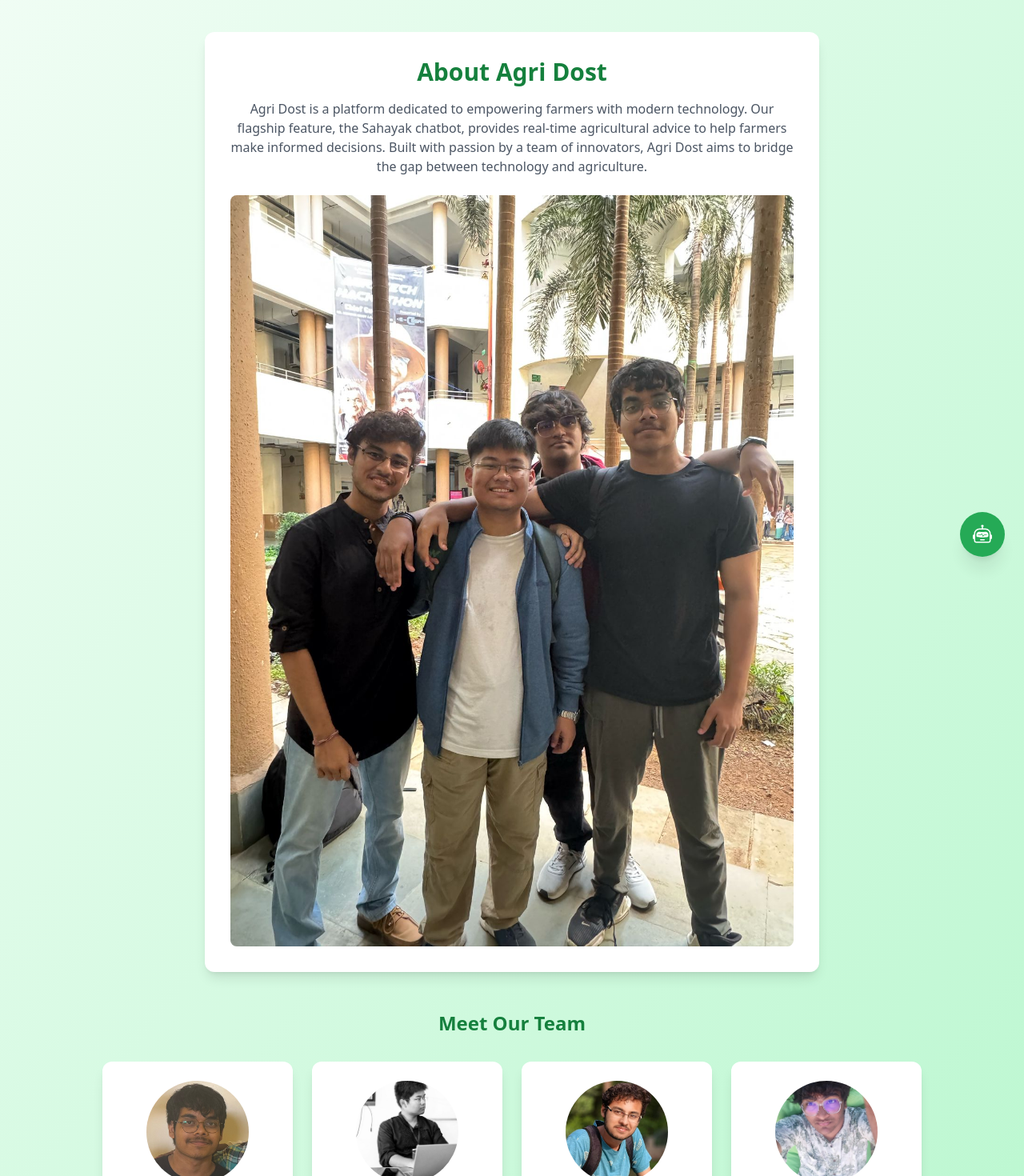
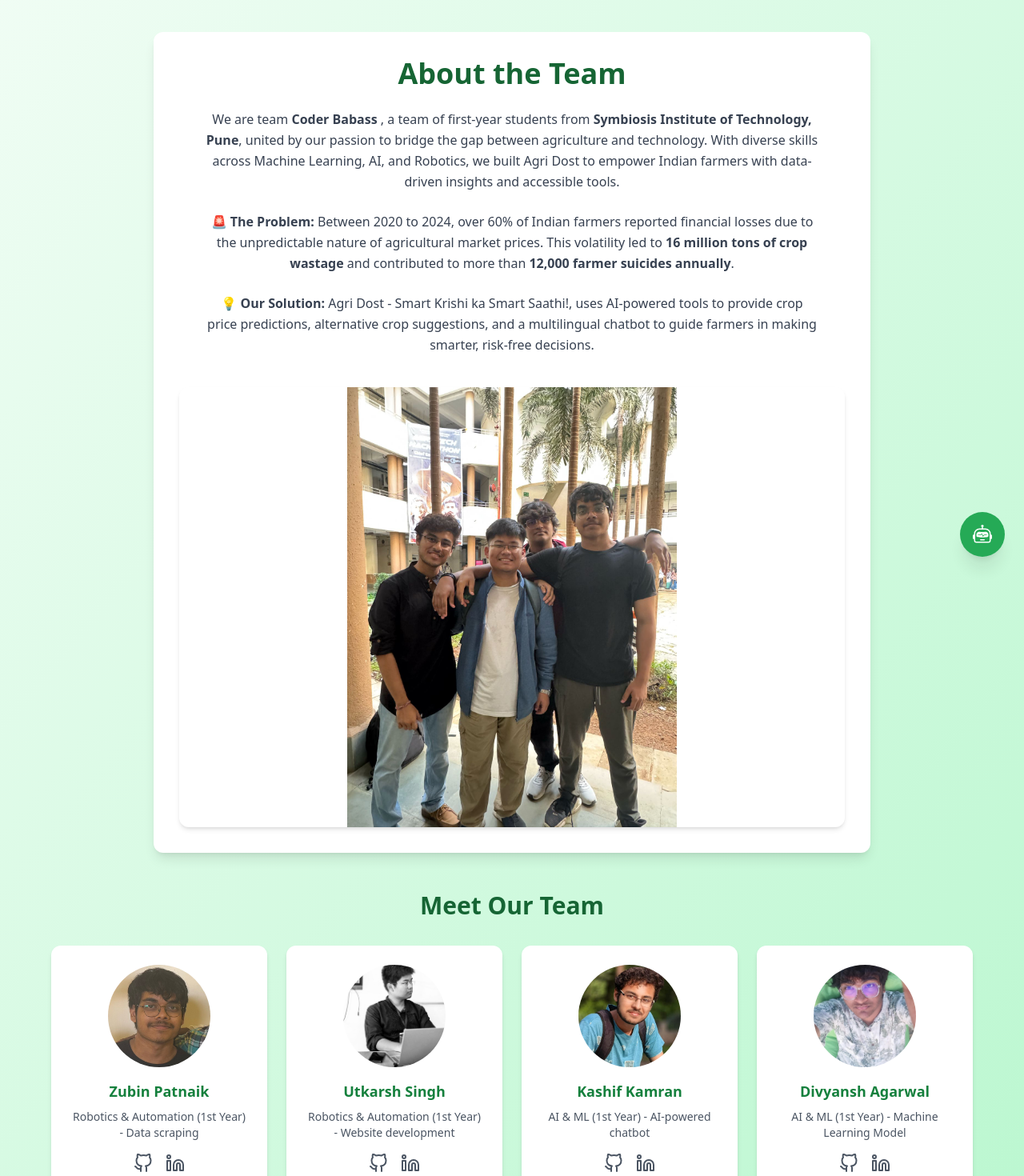
Before and after one commit to utkarshware/Agri_Dost, a React (Create React App) app: page /about in a window 1280 px wide. Shown: the part 80-1550 px from the top of the page at 80% size. Built offline with nearby package versions, Linux system fonts and the light colour scheme.

Commit message:
Aboutus page

```diff
--- a/src/pages/About.jsx
+++ b/src/pages/About.jsx
@@ -14,71 +14,87 @@
       github: "https://github.com/zubinpatnaik",
       linkedin: "https://www.linkedin.com/in/zubin-patnaik-a595a4298/",
       image: zubinImage,
+      role: "Robotics & Automation (1st Year) - Data scraping",
     },
     {
       name: "Utkarsh Singh",
       github: "https://github.com/Utkarzxhh",
       linkedin: "https://www.linkedin.com/in/profileofutkarshsingh/",
       image: utkarshImage,
+      role: "Robotics & Automation (1st Year) - Website development ",
     },
     {
       name: "Kashif Kamran",
       github: "https://github.com/kashifkamran",
       linkedin: "https://linkedin.com/in/kashifkamran",
       image: kashifImage,
+      role: "AI & ML (1st Year) - AI-powered chatbot",
     },
     {
       name: "Divyansh Agarwal",
       github: "https://github.com/divyanshAgarwal123",
       linkedin: "https://www.linkedin.com/in/divyansh-agarwal-875095345/",
-      image:DivImage,
+      image: DivImage,
+      role: "AI & ML (1st Year) - Machine Learning Model ",
     },
   ];
 
   return (
     <section className="min-h-screen bg-gradient-to-br from-green-50 to-green-200 flex flex-col items-center py-12 px-4">
       {/* Introduction Section */}
-      <div className="bg-white p-8 rounded-xl shadow-lg w-full max-w-3xl mb-12 text-center">
-        <h1 className="text-3xl font-bold text-green-700 mb-4">About Agri Dost</h1>
-        <p className="text-gray-600 mb-6">
-          Agri Dost is a platform dedicated to empowering farmers with modern technology. Our flagship feature, the Sahayak chatbot, provides real-time agricultural advice to help farmers make informed decisions. Built with passion by a team of innovators, Agri Dost aims to bridge the gap between technology and agriculture.
+      <div className="bg-white p-8 rounded-xl shadow-lg w-full max-w-4xl mb-12 text-center">
+        <h1 className="text-4xl font-extrabold text-green-800 mb-6">
+          About the Team
+        </h1>
+        <p className="text-gray-700 leading-relaxed mb-6 px-4 sm:px-8">
+          We are team <strong>Coder Babass </strong>, a team of first-year
+          students from <strong>Symbiosis Institute of Technology, Pune</strong>
+          , united by our passion to bridge the gap between agriculture and
+          technology. With diverse skills across Machine Learning, AI, and
+          Robotics, we built Agri Dost to empower Indian farmers with
+          data-driven insights and accessible tools.
         </p>
-        {/* Group Photo */}
+        <p className="text-gray-700 leading-relaxed mb-6 px-4 sm:px-8">
+          <strong>🚨 The Problem:</strong> Between 2020 to 2024, over 60% of
+          Indian farmers reported financial losses due to the unpredictable
+          nature of agricultural market prices. This volatility led to
+          <strong> 16 million tons of crop wastage</strong> and contributed to
+          more than <strong>12,000 farmer suicides annually</strong>.
+        </p>
+        <p className="text-gray-700 leading-relaxed mb-10 px-4 sm:px-8">
+          <strong>💡 Our Solution:</strong> Agri Dost - Smart Krishi ka Smart
+          Saathi!, uses AI-powered tools to provide crop price predictions,
+          alternative crop suggestions, and a multilingual chatbot to guide
+          farmers in making smarter, risk-free decisions.
+        </p>
+
         <img
           src={groupImage}
           alt="Agri Dost Team"
-          className="w-full max-h-25 object-contain rounded-lg"
+          className="w-full object-contain rounded-xl shadow-md max-h-[550px]"
         />
       </div>
 
       {/* Team Section */}
-      <div className="w-full max-w-5xl">
-        <h2 className="text-2xl font-bold text-green-700 mb-8 text-center">
+      <div className="w-full max-w-6xl">
+        <h2 className="text-3xl font-bold text-green-800 mb-8 text-center">
           Meet Our Team
         </h2>
         <div className="grid grid-cols-1 sm:grid-cols-2 lg:grid-cols-4 gap-6">
           {teamMembers.map((member, index) => (
             <div
               key={index}
-              className="bg-white p-6 rounded-xl shadow-lg flex flex-col items-center"
+              className="bg-white p-6 rounded-xl shadow-md flex flex-col items-center text-center"
             >
-              {/* Individual Photo or Placeholder */}
-              {member.image ? (
-                <img
-                  src={member.image}
-                  alt={member.name}
-                  className="w-32 h-32 rounded-full object-cover mb-4"
-                />
-              ) : (
-                <div className="w-32 h-32 bg-gray-200 rounded-full flex items-center justify-center mb-4">
-                  <span className="text-gray-500 text-sm text-center">
-                    Photo Placeholder
-                  </span>
-                </div>
-              )}
-              <h3 className="text-lg font-semibold text-green-600 mb-2">
+              <img
+                src={member.image}
+                alt={member.name}
+                className="w-32 h-32 rounded-full object-cover mb-4"
+              />
+              <h3 className="text-lg font-semibold text-green-700 mb-2">
                 {member.name}
               </h3>
+              <p className="text-sm text-gray-600 mb-4">{member.role}</p>
               <div className="flex space-x-4">
                 <a
                   href={member.github}
```
